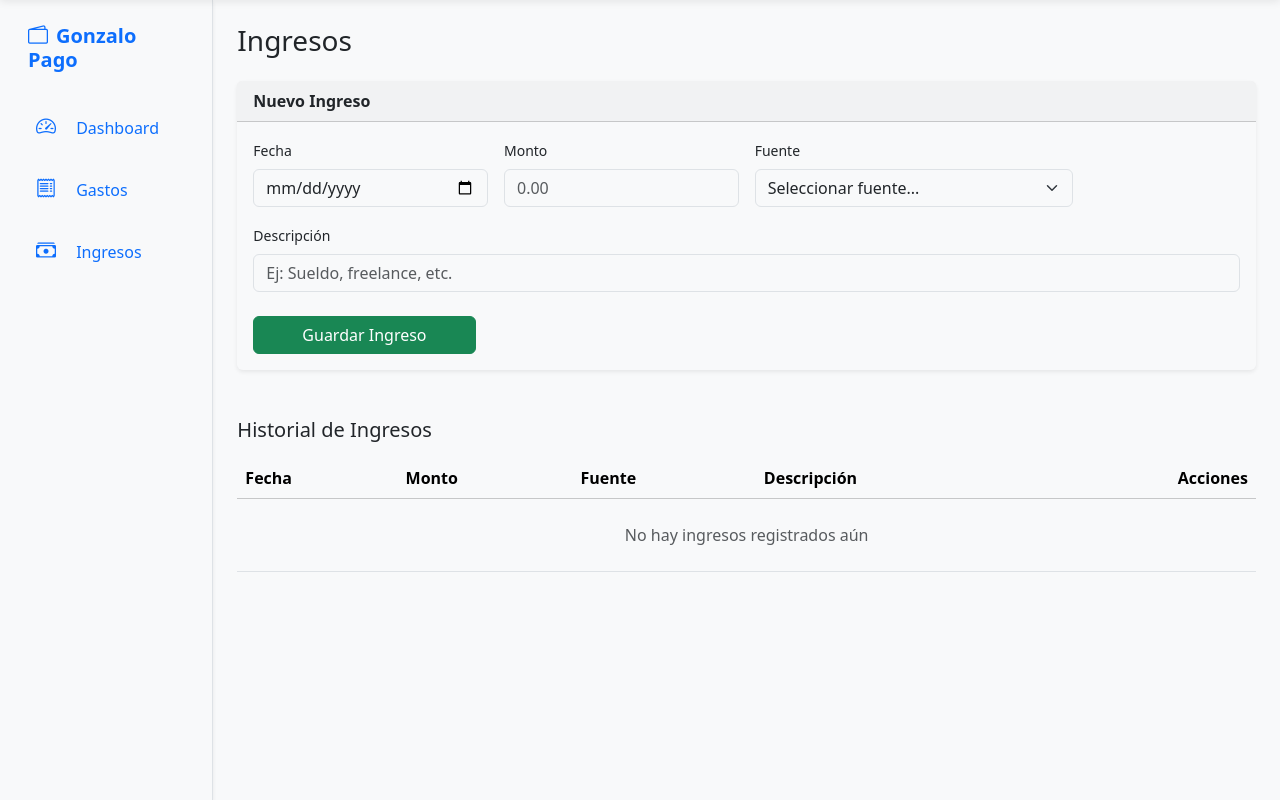
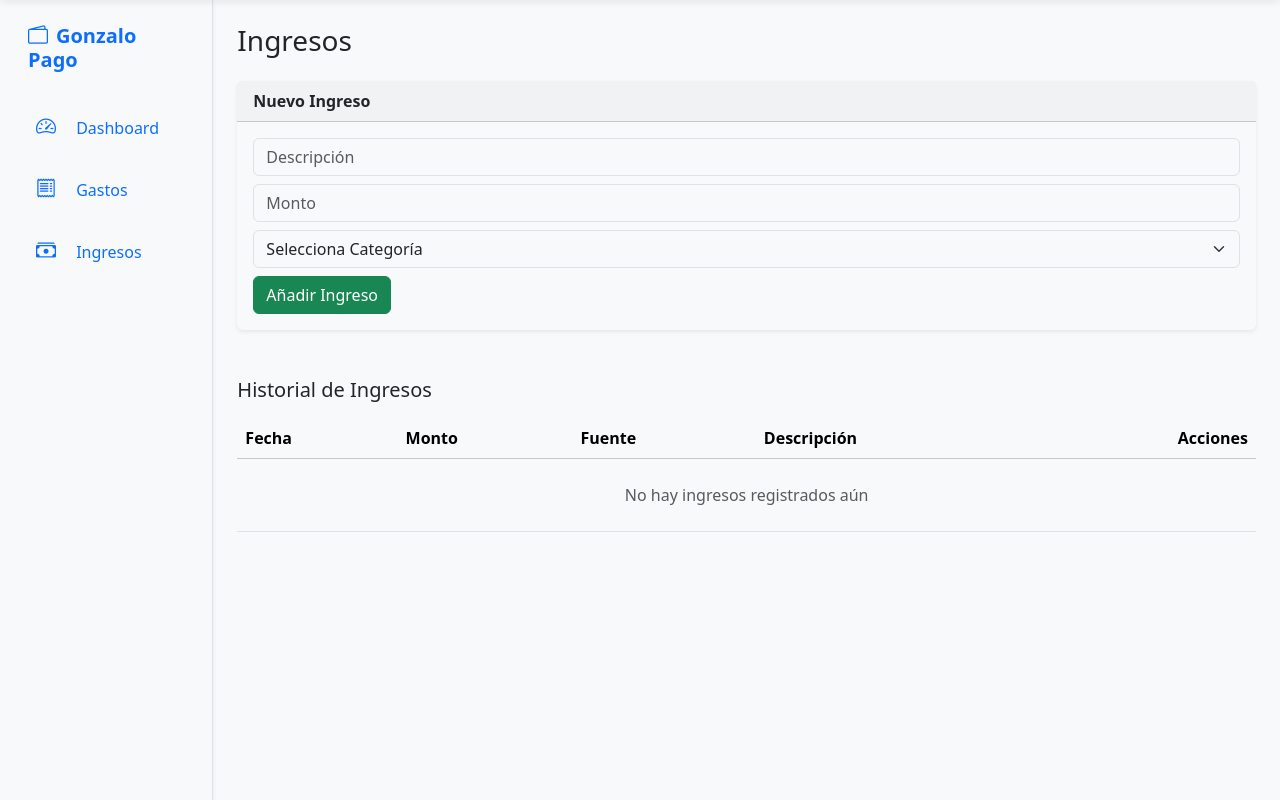
Before and after one commit to blazeunk/Gonzalo-pago-1, a Python web app: template templates/incomes.html in a window 1280 px wide. Shown: the part 142-942 px from the top of the page. Run offline with Jinja, Linux system fonts and the light colour scheme; the template is opened without the code that fills it, so the values that code supplies are empty.

Commit message:
Refactor income template for improved structure

```diff
--- a/templates/incomes.html
+++ b/templates/incomes.html
@@ -23,33 +23,18 @@
     <div class="card-header fw-semibold">Nuevo Ingreso</div>
     <div class="card-body">
         <form method="POST" action="{{ url_for('agregar_ingreso') }}">
-            <div class="row g-3">
-                <div class="col-md-3">
-                    <label class="form-label small">Fecha</label>
-                    <input type="date" name="date" class="form-control" value="{{ today }}" required>
-                </div>
-                <div class="col-md-3">
-                    <label class="form-label small">Monto</label>
-                    <input type="number" step="0.01" name="amount" class="form-control" placeholder="0.00" required>
-                </div>
-                <div class="col-md-4">
-                    <label class="form-label small">Fuente</label>
-                    <select name="categoria_id" class="form-select" required>
-                        <option value="" disabled selected>Seleccionar fuente...</option>
-                        {% for cat in categorias %}
-                            <option value="{{ cat.id }}">{{ cat.nombre }}</option>
-                        {% endfor %}
-                    </select>
-                </div>
-                <div class="col-12">
-                    <label class="form-label small">Descripción</label>
-                    <input type="text" name="desc" class="form-control" placeholder="Ej: Sueldo, freelance, etc.">
-                </div>
-            </div>
-            <div class="mt-4">
-                <button type="submit" class="btn btn-success px-5">Guardar Ingreso</button>
-            </div>
-        </form>
+    <input type="text" name="descripcion" placeholder="Descripción" required class="form-control mb-2">
+    <input type="number" step="0.01" name="monto" placeholder="Monto" required class="form-control mb-2">
+
+    <select name="categoria_id" class="form-select mb-2" required>
+        <option value="" disabled selected>Selecciona Categoría</option>
+        {% for cat in categorias %}
+            <option value="{{ cat.id }}">{{ cat.nombre }}</option>
+        {% endfor %}
+    </select>
+
+    <button type="submit" class="btn btn-success">Añadir Ingreso</button>
+</form>
     </div>
 </div>
 
```
